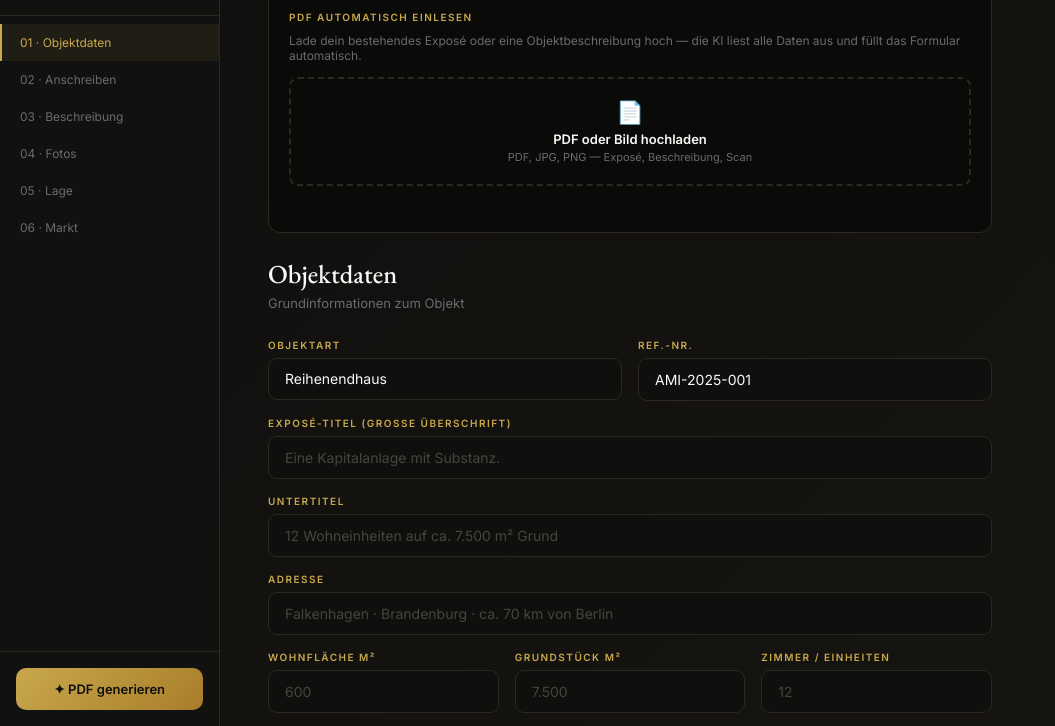
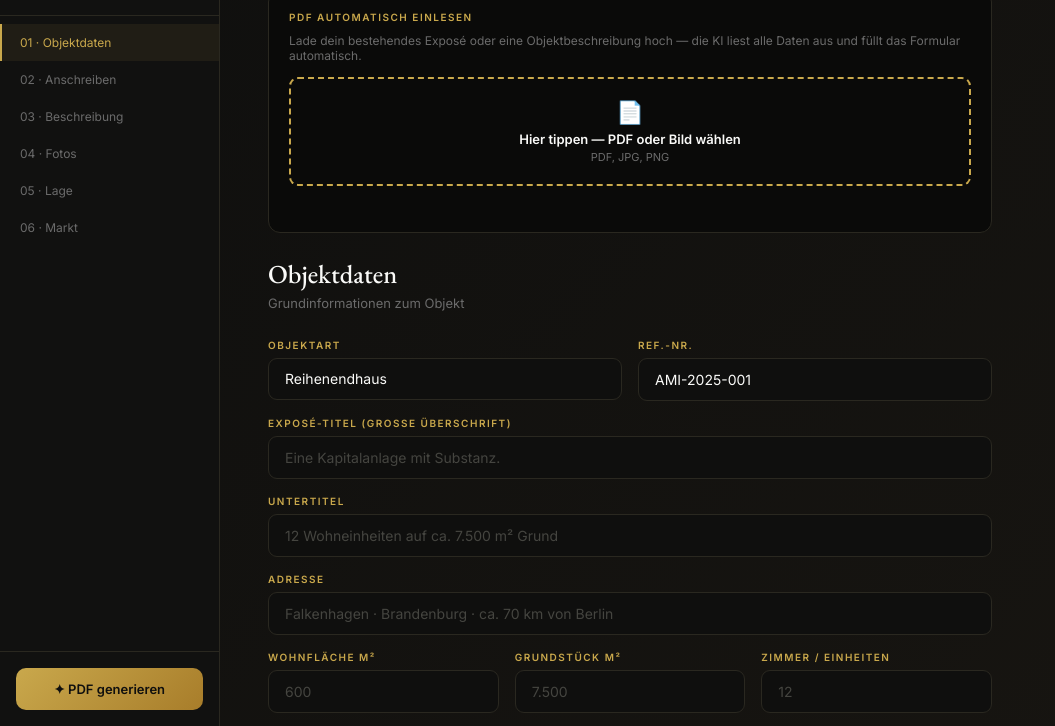
Before and after one commit to nowad-code/Amili-expose, a plain HTML site: page index.html in a window 1280 px wide. Shown: the part 50-776 px from the top of the page, without its empty margins (0-1055 px from the left). Drawn offline with nearby package versions, Linux system fonts and the light colour scheme; a script that the page names is missing.

Commit message:
Update4index.html

```diff
--- a/index.html
+++ b/index.html
@@ -81,12 +81,12 @@ body{font-family:Inter,sans-serif;background:linear-gradient(135deg,#0f0f0e,#1a1
 <div id="sec-import" style="margin-bottom:24px;border:1px solid #2a2820;border-radius:12px;padding:20px;background:#0a0a09">
   <div style="color:#C9A84C;font-size:10px;font-weight:700;letter-spacing:.15em;text-transform:uppercase;margin-bottom:10px">PDF automatisch einlesen</div>
   <div style="color:#6B6B6B;font-size:12px;margin-bottom:14px">Lade dein bestehendes Expos&eacute; oder eine Objektbeschreibung hoch &mdash; die KI liest alle Daten aus und f&uuml;llt das Formular automatisch.</div>
-  <label for="pdf-file-in" id="pdf-drop-zone" style="border:2px dashed #2a2820;border-radius:9px;padding:20px;text-align:center;cursor:pointer;transition:all .2s;display:block">
-    <input type="file" id="pdf-file-in" accept=".pdf,image/*" style="display:none" onchange="importFromFile(event)">
+  <div id="pdf-drop-zone" style="border:2px dashed #C9A84C;border-radius:9px;padding:20px;text-align:center;cursor:pointer;transition:all .2s;position:relative">
+    <input type="file" id="pdf-file-in" accept=".pdf,image/*" style="position:absolute;inset:0;width:100%;height:100%;opacity:0;cursor:pointer;z-index:10" onchange="importFromFile(event)">
     <div style="font-size:22px;margin-bottom:6px">&#128196;</div>
-    <div style="color:#FAFAF8;font-weight:600;font-size:13px;margin-bottom:3px">PDF oder Bild hochladen</div>
-    <div style="color:#6B6B6B;font-size:11px">PDF, JPG, PNG &mdash; Expos&eacute;, Beschreibung, Scan</div>
-  </label>
+    <div style="color:#FAFAF8;font-weight:600;font-size:13px;margin-bottom:3px">Hier tippen &mdash; PDF oder Bild w&auml;hlen</div>
+    <div style="color:#6B6B6B;font-size:11px">PDF, JPG, PNG</div>
+  </div>
   <div id="import-status" style="font-size:11px;text-align:center;margin-top:10px;min-height:16px;color:#C9A84C"></div>
 </div>
   <div class="sec-title">Objektdaten</div><div class="sec-sub">Grundinformationen zum Objekt</div>
```
